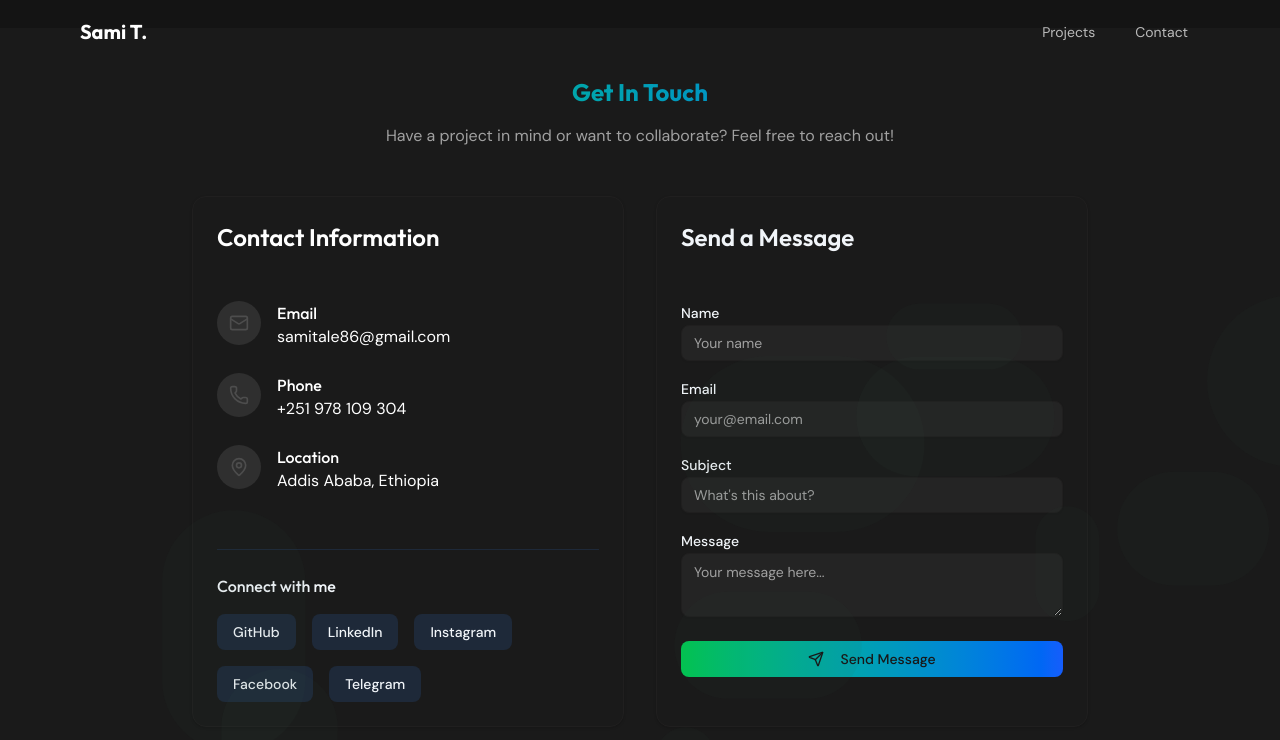
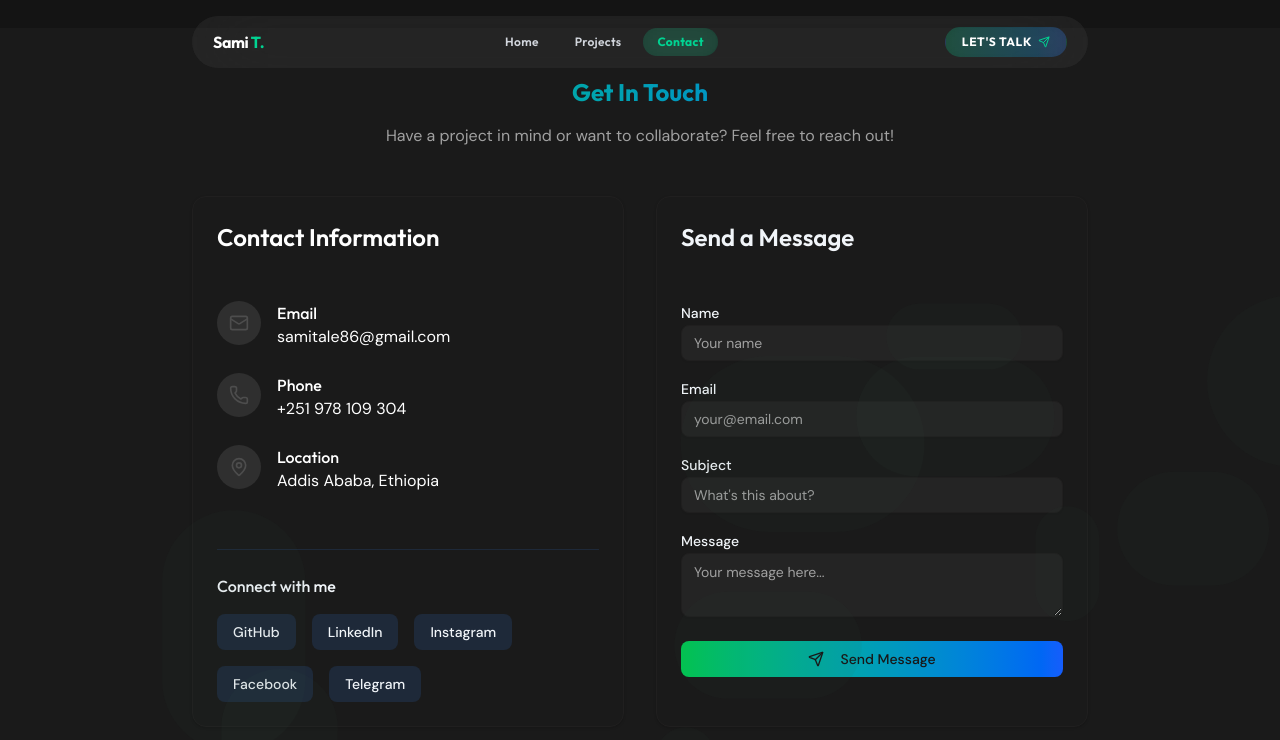
Before and after one commit to sami855-ux/Portfolio, a React (Vite) app: page /contact in a window 1280 px wide. Shown: the top 740 px of the page. Built offline with nearby package versions, Linux system fonts and the light colour scheme; no server answers.

Commit message:
refactor: modernize MainProjects UI with refined components, typography, and enhanced visual aesthetics

```diff
--- a/src/components/Header.tsx
+++ b/src/components/Header.tsx
@@ -1,77 +1,88 @@
 import { useEffect, useState } from "react"
 import { motion } from "framer-motion"
-import { Link } from "react-router-dom"
-import type { navItems } from "@/types/ui"
+import { Link, useLocation } from "react-router-dom"
+import { Send } from "lucide-react"
 
 const Header = () => {
   const [scrolled, setScrolled] = useState<boolean>(false)
-  const [activeTab, setActiveTab] = useState<string>("")
+  const location = useLocation()
 
   useEffect(() => {
     const handleScroll = () => {
-      setScrolled(window.scrollY > 10)
+      setScrolled(window.scrollY > 20)
     }
     window.addEventListener("scroll", handleScroll)
     return () => window.removeEventListener("scroll", handleScroll)
   }, [])
 
-  const navItems: navItems[] = [
-    { name: "Projects", id: "projects" },
-    { name: "Contact", id: "contact" },
+  const navItems = [
+    { name: "Home", path: "/" },
+    { name: "Projects", path: "/Projects" },
+    { name: "Contact", path: "/contact" },
   ]
 
-  const handleClick = (id: string) => {
-    setActiveTab(id)
-    const element = document.getElementById(id)
-    if (element) {
-      element.scrollIntoView({ behavior: "smooth" })
-    }
-  }
+  return (
+    <header className="fixed top-4 left-0 right-0 z-50 flex justify-center px-4 pointer-events-none">
+      <div
+        className={`pointer-events-auto w-full max-w-4xl rounded-full px-5 py-2.5 flex items-center justify-between transition-all duration-500 ${scrolled
+          ? "bg-white/[0.08] backdrop-blur-2xl border border-transparent"
+          : "bg-white/[0.05] backdrop-blur-2xl border border-transparent"
+          }`}
+      >
+        {/* Brand Logo */}
+        <Link to="/" className="flex items-center gap-2.5 group">
 
-  return (
-    <motion.div
-      initial={{ y: -100 }}
-      animate={{ y: 0 }}
-      transition={{ duration: 0.5, type: "spring" }}
-      className={`fixed top-0 left-0 w-full  h-16 flex items-center justify-between px-4 md:px-20 z-50 transition-all duration-300
-  ${scrolled ? "backdrop-blur-lg" : "bg-transparent"}
-`}
-    >
-      <motion.h2
-        className="text-xl font-bold"
-        transition={{ type: "spring", stiffness: 400, damping: 10 }}
-      >
-        <Link to="/">Sami T.</Link>
-      </motion.h2>
+          <span className="font-outfit font-bold text-sm sm:text-base tracking-tight text-white group-hover:text-emerald-400 transition-colors duration-300">
+            Sami <span className="text-emerald-400">T.</span>
+          </span>
+        </Link>
 
-      <ul className="flex items-center space-x-2 md:space-x-4">
-        {navItems.map((item) => (
-          <motion.li
-            key={item.id}
-            className={`text-[14px] px-3 py-1 cursor-pointer rounded-md relative ${
-              activeTab === item.id
-                ? "text-white"
-                : "text-white/70 hover:text-white"
-            }`}
-            whileHover={{ scale: 1.05 }}
-            whileTap={{ scale: 0.95 }}
-            onClick={() => handleClick(item.id)}
+        {/* Center Nav Links */}
+        <nav className="flex items-center gap-1 sm:gap-2">
+          {navItems.map((item) => {
+            const isActive =
+              location.pathname === item.path ||
+              (item.path !== "/" && location.pathname.toLowerCase() === item.path.toLowerCase())
+
+            return (
+              <Link
+                key={item.name}
+                to={item.path}
+                className="relative px-3.5 py-1.5 rounded-full text-xs font-outfit font-semibold tracking-wide transition-all duration-300"
+              >
+                {isActive && (
+                  <motion.div
+                    layoutId="activeHeaderPill"
+                    className="absolute inset-0 rounded-full bg-emerald-500/20 backdrop-blur-md border border-transparent"
+                    transition={{ type: "spring", stiffness: 380, damping: 30 }}
+                  />
+                )}
+                <span
+                  className={
+                    isActive
+                      ? "text-emerald-400 font-bold relative z-10"
+                      : "text-gray-300 hover:text-white relative z-10 transition-colors"
+                  }
+                >
+                  {item.name}
+                </span>
+              </Link>
+            )
+          })}
+        </nav>
+
+        {/* Right Action Button */}
+        <div className="hidden sm:flex items-center">
+          <Link
+            to="/contact"
+            className="inline-flex items-center gap-1.5 px-4 py-1.5 rounded-full text-xs font-outfit font-bold uppercase tracking-wider text-white bg-gradient-to-r from-emerald-500/25 to-blue-500/25 hover:from-emerald-500/35 hover:to-blue-500/35 backdrop-blur-md border border-transparent transition-all duration-300 cursor-pointer"
           >
-            <Link to={"/" + item.id} className="hover:text-blue-500">
-              {item.name}
-            </Link>
-            {activeTab === item.id && (
-              <motion.div
-                layoutId="activeTab"
-                className="absolute bottom-0 left-0 w-full h-0.5 bg-gradient-to-r from-purple-400 to-pink-600"
-                initial={false}
-                transition={{ type: "spring", stiffness: 300, damping: 30 }}
-              />
-            )}
-          </motion.li>
-        ))}
-      </ul>
-    </motion.div>
+            <span>Let's Talk</span>
+            <Send className="w-3 h-3 text-emerald-400" />
+          </Link>
+        </div>
+      </div>
+    </header>
   )
 }
 
```
